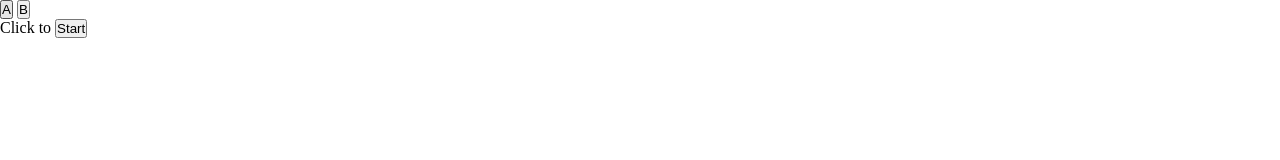
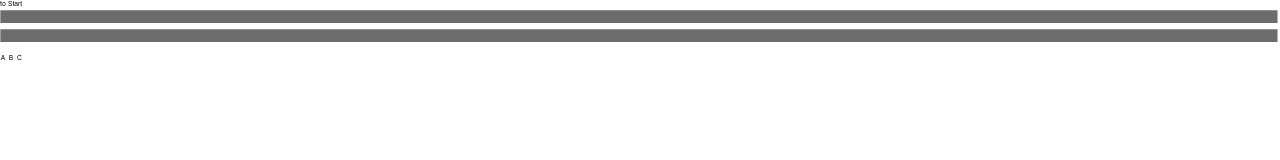
Before and after one commit to anet0001/pokedex, a plain HTML site: page index.html in a window 1280 px wide. Drawn offline with nearby package versions, Linux system fonts and the light colour scheme.

Commit message:
updates: base styling

```diff
--- a/index.html
+++ b/index.html
@@ -7,18 +7,80 @@
     <title>Pokedex</title>
   </head>
   <body>
+    <section id="preloader">
+      <p class="preloader__prompt">
+        <span class="preloader__prompt-inner">
+          to <button class="preloader__button">Start</button>
+        </span>
+      </p>
+      <div class="pokedex-preview">
+        <div class="pokedex-preview__inner"></div>
+      </div>
+    </section>
+    <section id="onBoarding">
+      <div class="instruction">
+        <svg
+          class="progress"
+          viewBox="0 0 298 4"
+          fill="none"
+          xmlns="http://www.w3.org/2000/svg"
+        >
+          <path d="M0 2H297.5" stroke="#6C6C6C" stroke-width="3" />
+        </svg>
+      </div>
+      <div class="instruction">
+        <svg
+          class="progress"
+          viewBox="0 0 298 4"
+          fill="none"
+          xmlns="http://www.w3.org/2000/svg"
+        >
+          <path d="M0 2H297.5" stroke="#6C6C6C" stroke-width="3" />
+        </svg>
+      </div>
+    </section>
     <header id="header">
       <section class="focus-controls">
-        <button class="focus-controls__button">A</button>
-        <button class="focus-controls__button">B</button>
+        <button class="focus-controls__button">
+          <svg
+            class="focus-controls__line"
+            viewBox="0 0 127 127"
+            fill="none"
+            xmlns="http://www.w3.org/2000/svg"
+          >
+            <circle cx="63.5" cy="63.5" r="63" stroke="#B44755" />
+          </svg>
+
+          A
+        </button>
+        <button class="focus-controls__button">
+          <svg
+            class="focus-controls__line"
+            viewBox="0 0 127 127"
+            fill="none"
+            xmlns="http://www.w3.org/2000/svg"
+          >
+            <circle cx="63.5" cy="63.5" r="63" stroke="#B44755" />
+          </svg>
+
+          B
+        </button>
+        <button class="focus-controls__button">
+          <svg
+            class="focus-controls__line"
+            viewBox="0 0 127 127"
+            fill="none"
+            xmlns="http://www.w3.org/2000/svg"
+          >
+            <circle cx="63.5" cy="63.5" r="63" stroke="#B44755" />
+          </svg>
+
+          C
+        </button>
       </section>
     </header>
     <main id="container">
-      <section id="preloader">
-        <p class="preloader__prompt">
-          Click to <button class="preloader__button">Start</button>
-        </p>
-      </section>
+      <div id="pokedex"></div>
     </main>
     <script src="https://cdn.jsdelivr.net/npm/gsap@3.12.5/dist/gsap.min.js"></script>
     <script type="module" src="app/index.js"></script>
--- a/styles/base.css
+++ b/styles/base.css
@@ -4,7 +4,35 @@
   box-sizing: border-box;
 }
 
+html {
+  font-size: calc((100vw / 1920) * 10);
+}
+
+body {
+  font-family: "Inter", sans-serif;
+}
+
 a {
   color: inherit;
   text-decoration: none;
 }
+
+button {
+  cursor: pointer;
+  background: none;
+  border: none;
+  outline: none;
+  font-size: inherit;
+}
+
+@media screen and (max-width: 768px) {
+  html {
+    font-size: calc((100vw / 768) * 10);
+  }
+}
+
+@media screen and (max-width: 480px) {
+  html {
+    font-size: calc((100vw / 480) * 10);
+  }
+}
```
